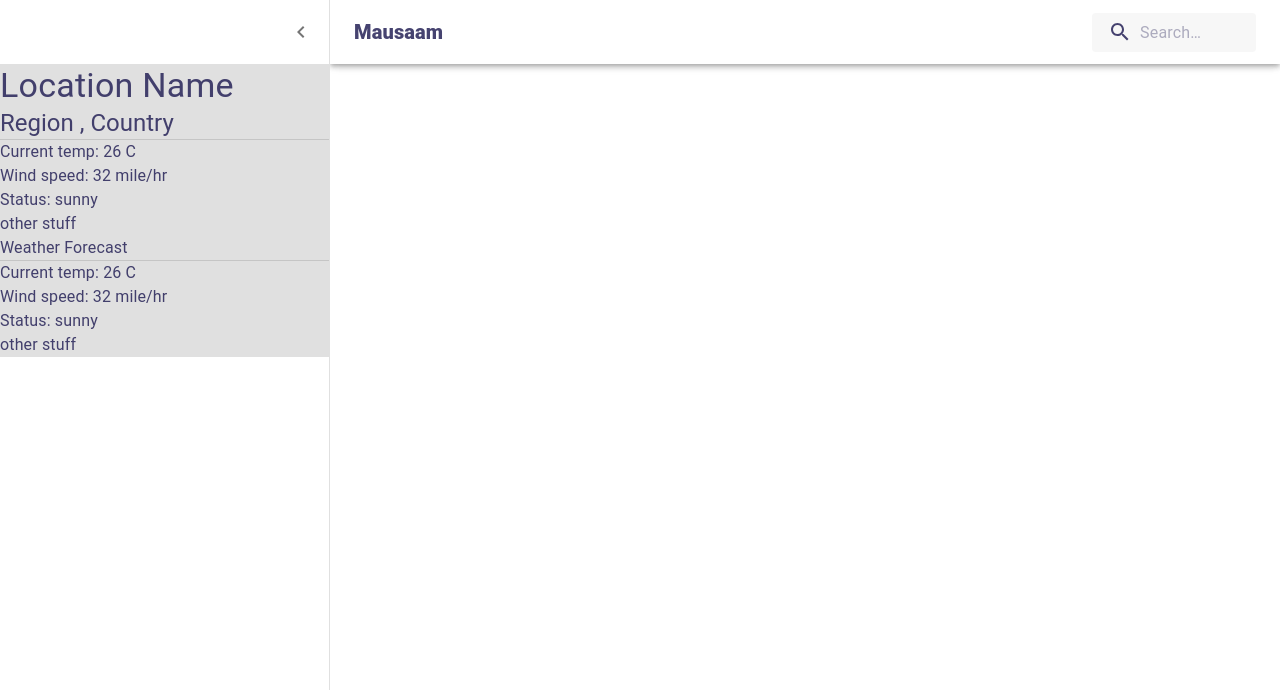
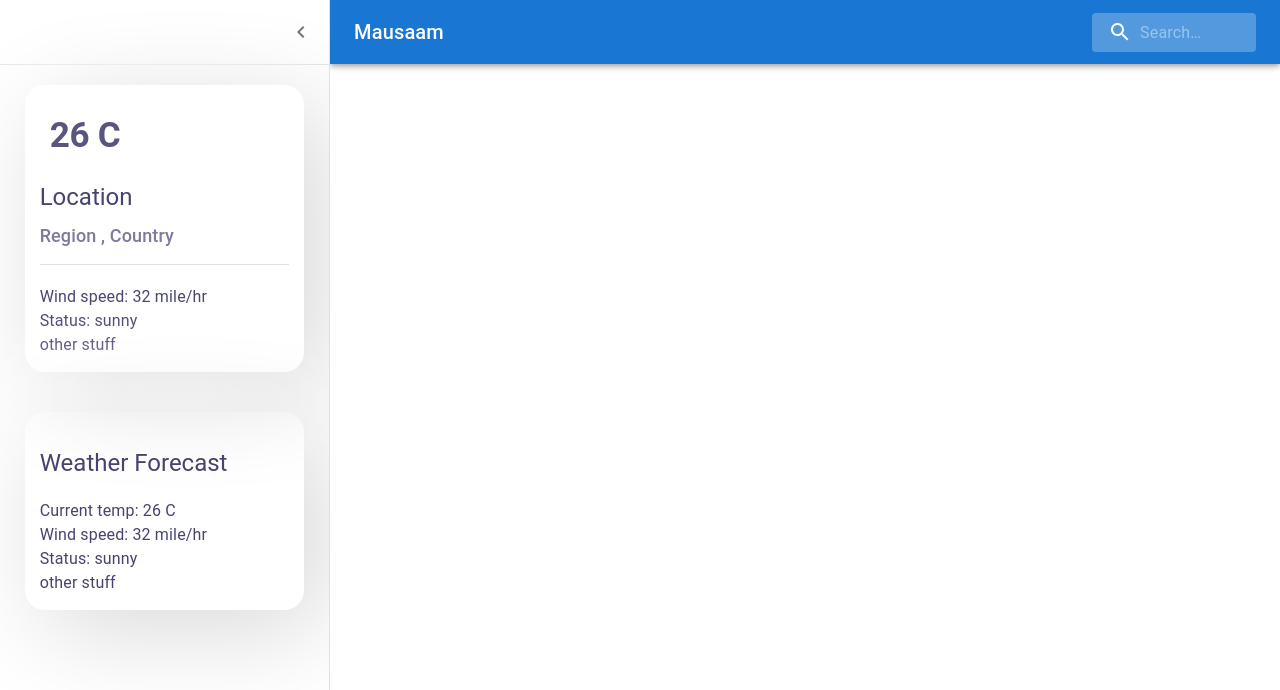
Before and after one commit to Abhra303/mausaam, a React (Create React App) app: page / in a window 1280 px wide. Both pictures are taken after a click on the button "open drawer". Shown: the top 690 px of the page. Built offline with nearby package versions, Linux system fonts and the light colour scheme.

Commit message:
improve the ui of data-viewer

```diff
--- a/src/App.js
+++ b/src/App.js
@@ -15,16 +15,15 @@
 import ChevronLeftIcon from '@mui/icons-material/ChevronLeft';
 import ChevronRightIcon from '@mui/icons-material/ChevronRight';
 import SearchIcon from '@mui/icons-material/Search';
-import { createTheme, ThemeProvider } from '@mui/material/styles';
 
 const drawerWidth = 330;
 
 const Search = styled('div')(({ theme }) => ({
   position: 'relative',
   borderRadius: theme.shape.borderRadius,
-  backgroundColor: alpha(theme.palette.common.greish, 0.25),
+  backgroundColor: alpha(theme.palette.common.white, 0.25),
   '&:hover': {
-    backgroundColor: alpha(theme.palette.common.greish, 0.35),
+    backgroundColor: alpha(theme.palette.common.white, 0.35),
   },
   marginLeft: 0,
   width: '100%',
@@ -60,17 +59,6 @@
   },
 }));
 
-const textTheme = createTheme({
-  typography: {
-    h6: {
-      fontWeight: 900,
-    }
-  },
-});
-
-textTheme.palette.primary.main = '#282458db';
-textTheme.palette.common.greish = '#e0e0e0';
-
 const Main = styled('main', { shouldForwardProp: (prop) => prop !== 'open' })(
   ({ theme, open }) => ({
     flexGrow: 1,
@@ -99,8 +87,6 @@
     easing: theme.transitions.easing.sharp,
     duration: theme.transitions.duration.leavingScreen,
   }),
-  backgroundColor: '#fff',
-  color: theme.palette.primary.main,
   ...(open && {
     width: `calc(100% - ${drawerWidth}px)`,
     marginLeft: `${drawerWidth}px`,
@@ -134,7 +120,6 @@
   return (
     <Box sx={{ display: 'flex' }}>
       <CssBaseline />
-      <ThemeProvider theme={textTheme} >
       <AppBar position="fixed" open={open}>
         <Toolbar>
           <IconButton
@@ -162,7 +147,6 @@
           </Search>
         </Toolbar>
       </AppBar>
-      </ThemeProvider>
       <Drawer
         sx={{
           width: drawerWidth,
--- /dev/null
+++ b/src/DataViewer/DataViewer.css
@@ -0,0 +1,7 @@
+#divider {
+    margin-bottom: 20px;
+}
+
+#forecast {
+    margin: 20px 0;
+}
--- a/src/DataViewer/DataViewer.jsx
+++ b/src/DataViewer/DataViewer.jsx
@@ -1,12 +1,8 @@
 import * as React from 'react';
-import { styled, useTheme, alpha } from '@mui/material/styles';
-import CssBaseline from '@mui/material/CssBaseline';
+import './DataViewer.css';
+import { styled } from '@mui/material/styles';
 import Typography from '@mui/material/Typography';
 import Divider from '@mui/material/Divider';
-import IconButton from '@mui/material/IconButton';
-import MenuIcon from '@mui/icons-material/Menu';
-import ChevronLeftIcon from '@mui/icons-material/ChevronLeft';
-import ChevronRightIcon from '@mui/icons-material/ChevronRight';
 import { createTheme, ThemeProvider } from '@mui/material/styles';
 
 const theme = createTheme({
@@ -14,12 +10,39 @@
         primary: {
           main: '#282458db',
         }
-    }
+    },
+    typography: {
+        h4: {
+            fontWeight: 700,
+            paddingBottom: 20,
+            fontSize: 25,
+        },
+        h6: {
+            fontWeight: 500,
+            fontSize: 18,
+            opacity: 0.7,
+            marginBottom: 13,
+            marginTop: 9,
+        },
+        h2: {
+            fontWeight: 600,
+            opacity: 0.9,
+            marginTop: 15,
+            marginBottom: 24,
+            marginLeft: 10,
+            marginRight: 10,
+            fontSize: 35,
+        },
+    },
 });
 
 const Main = styled('div')(({theme}) => ({
-    backgroundColor: '#e0e0e0',
     color: theme.palette.primary.main,
+    width: '85%',
+    padding: 15,
+    margin: '20px auto',
+    borderRadius: 20,
+    boxShadow: '20px 20px 100px #d9d9d9,-20px -20px 100px #ffffff',
 }));
 
 export default function DataViewer (props) {
@@ -27,15 +50,16 @@
     return (
         <ThemeProvider theme={theme}>
             <Main>
-                <Typography variant="h4">Location Name</Typography>
-                <Typography variant="h5">Region , Country</Typography>
-                <Divider />
-                <Typography>Current temp: 26 C</Typography>
+                <Typography variant="h2"> 26 C</Typography>
+                <Typography variant="h5">Location</Typography>
+                <Typography variant="h6">Region , Country</Typography>
+                <Divider id="divider"/>
                 <Typography>Wind speed: 32 mile/hr</Typography>
                 <Typography>Status: sunny</Typography>
                 <Typography>other stuff</Typography>
-                <Typography vairant="h5">Weather Forecast</Typography>
-                <Divider />
+            </Main>
+            <Main>
+                <Typography id="forecast" variant="h5">Weather Forecast</Typography>
                 <Typography>Current temp: 26 C</Typography>
                 <Typography>Wind speed: 32 mile/hr</Typography>
                 <Typography>Status: sunny</Typography>
```
